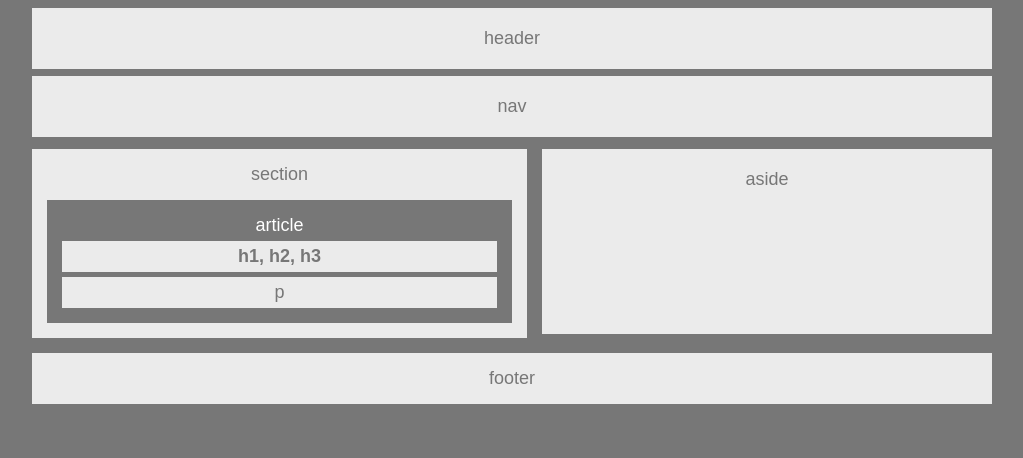
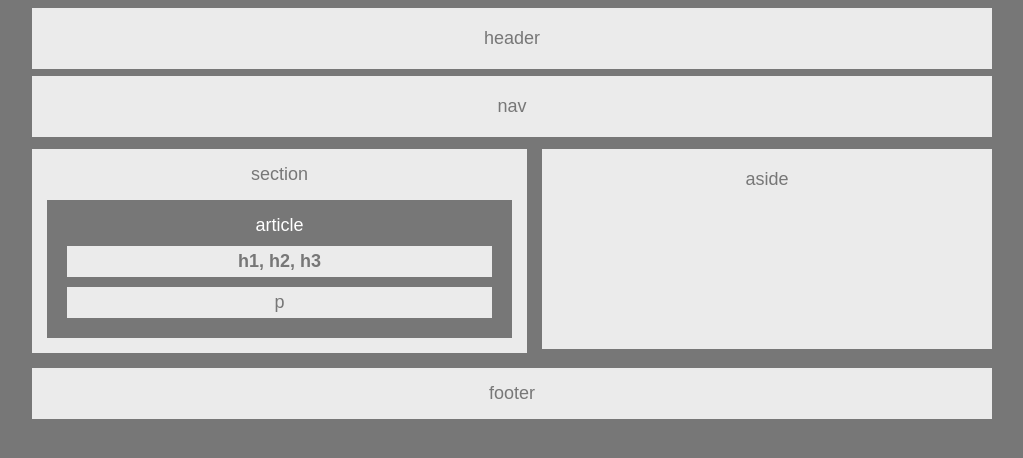
Before and after one commit to mcrigler/HW-Wireframe, a plain HTML site: page index.html in a window 1280 px wide. Shown: the whole page, without its empty margins (136-1159 px from the left). Drawn offline with Linux system fonts and the light colour scheme.

Commit message:
Upload changes

```diff
--- a/style.css
+++ b/style.css
@@ -45,20 +45,20 @@ h1{
 	background: #ebebeb;
 	color:#777;
 	padding:5px;
-	margin:5px;
+	margin:10px;
 }
 
 p{
 	background: #ebebeb;
 	color:#777;
 	padding:5px;
-	margin:5px;
+	margin:10px;
 }
 
 aside{
 	background: #ebebeb;
 	width: 450px;
-	height: 165px;
+	height: 180px;
 	float: left;
 	padding-top: 20px;
 	margin: 0px 0px 15px 15px;
```
